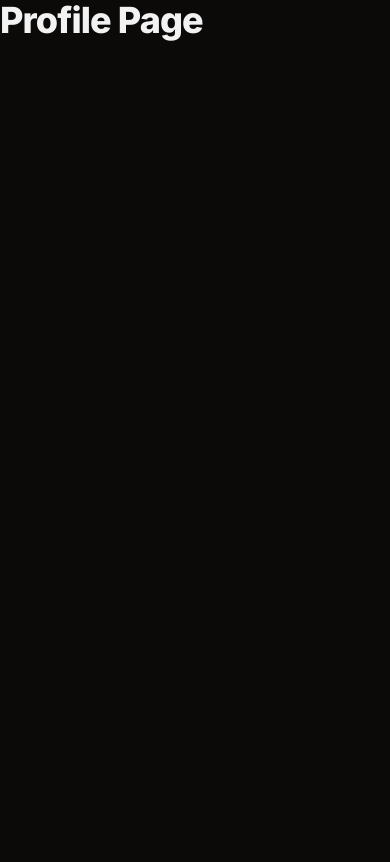
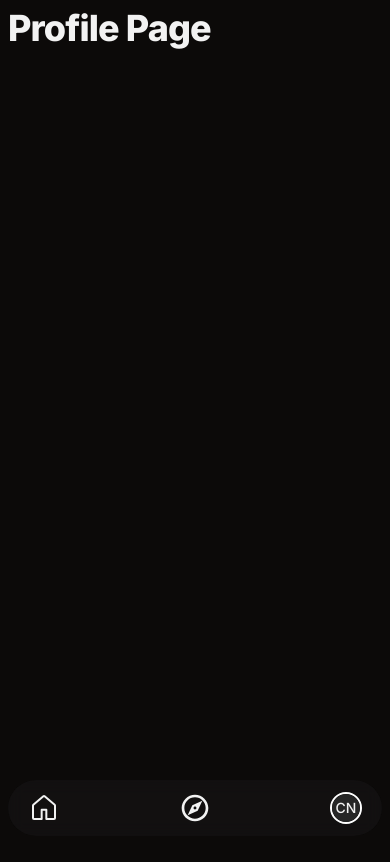
Before and after one commit to sebastiancrintea/AtomFit, a Next.js app: page /profile in a window 390 px wide. Shown: the top 862 px of the page. Built offline with nearby package versions, Linux system fonts and the light colour scheme.

Commit message:
feat(mobile-navigation): added mobile-navigation/small laptop navigation fixes

```diff
--- a/src/app/(authorized)/layout.tsx
+++ b/src/app/(authorized)/layout.tsx
@@ -1,4 +1,5 @@
 import { LaptopNavigaton } from "@/components/shared/navigation/laptop-navigation";
+import { MobileNavigation } from "@/components/shared/navigation/mobile-navigation";
 
 export default function RootLayout({
   children,
@@ -11,7 +12,10 @@ export default function RootLayout({
         <aside className="sticky top-0 hidden h-screen p-2 md:block">
           <LaptopNavigaton />
         </aside>
-        <main className="min-h-[200vh]">{children}</main>
+        <main className="min-h-screen p-2 pb-24 md:pb-0">{children}</main>
+      </section>
+      <section className="fixed bottom-0 w-full p-2 md:hidden">
+        <MobileNavigation />
       </section>
     </>
   );
--- a/src/components/shared/navigation/laptop-navigation.tsx
+++ b/src/components/shared/navigation/laptop-navigation.tsx
@@ -19,10 +19,10 @@ export function LaptopNavigaton() {
   const pathname = usePathname();
   return (
     <>
-      <TooltipProvider>
-        <section className="flex h-full max-w-64 flex-col justify-between rounded-xl bg-secondary/25 p-4">
+      <section className="flex h-full max-w-64 flex-col justify-between rounded-xl bg-secondary/25 p-4">
+        <TooltipProvider>
           <div>
-            <div className="mb-12 transition-all lg:ml-4">
+            <div className="mb-12 transition-all xl:ml-4">
               <Link
                 href={"/home"}
                 className="flex transition-all hover:brightness-150"
@@ -38,7 +38,7 @@ export function LaptopNavigaton() {
                     <Button
                       asChild
                       variant={"ghost"}
-                      className="h-auto text-left text-2xl transition-all lg:justify-start"
+                      className="h-auto text-left text-2xl transition-all xl:justify-start"
                     >
                       <Link
                         href={link.path}
@@ -51,7 +51,7 @@ export function LaptopNavigaton() {
                         ) : (
                           <link.icon size={32} />
                         )}
-                        <span className="hidden lg:block">{link.title}</span>
+                        <span className="hidden xl:block">{link.title}</span>
                       </Link>
                     </Button>
                   </TooltipTrigger>
@@ -103,8 +103,8 @@ export function LaptopNavigaton() {
               Profile
             </TooltipContent>
           </Tooltip>
-        </section>
-      </TooltipProvider>
+        </TooltipProvider>
+      </section>
     </>
   );
 }
--- /dev/null
+++ b/src/components/shared/navigation/mobile-navigation.tsx
@@ -0,0 +1,74 @@
+"use client";
+import { Avatar, AvatarFallback } from "@/components/ui/avatar";
+import { Button } from "@/components/ui/button";
+import {
+  Tooltip,
+  TooltipContent,
+  TooltipProvider,
+  TooltipTrigger,
+} from "@/components/ui/tooltip";
+import { links } from "@/constants/navigation";
+import { cn } from "@/lib/utils";
+import Link from "next/link";
+import { usePathname } from "next/navigation";
+
+export function MobileNavigation() {
+  const pathname = usePathname();
+  return (
+    <>
+      <TooltipProvider>
+        <nav className="flex items-center justify-between rounded-full bg-secondary/25 p-1 backdrop-blur supports-[backdrop-filter]:bg-secondary/25">
+          {links.map((link, index) => (
+            <Tooltip key={index}>
+              <TooltipTrigger asChild>
+                <Button
+                  asChild
+                  variant={"ghost"}
+                  className="size-auto rounded-full"
+                >
+                  <Link
+                    href={link.path}
+                    className={cn({
+                      "font-semibold": pathname === link.path,
+                    })}
+                  >
+                    {pathname === link.path ? (
+                      <link.iconFill size={32} />
+                    ) : (
+                      <link.icon size={32} />
+                    )}
+                  </Link>
+                </Button>
+              </TooltipTrigger>
+              <TooltipContent className="text-sm font-semibold lg:hidden">
+                {link.title}
+              </TooltipContent>
+            </Tooltip>
+          ))}
+          <Tooltip>
+            <TooltipTrigger asChild>
+              <Button
+                variant={"ghost"}
+                asChild
+                className="h-auto w-auto rounded-full"
+              >
+                <Link href={"/profile"} className="flex items-center gap-2">
+                  <Avatar
+                    className={cn("size-[32px] transition-all", {
+                      "border-2 border-white": pathname === "/profile",
+                    })}
+                  >
+                    <AvatarFallback>CN</AvatarFallback>
+                  </Avatar>
+                </Link>
+              </Button>
+            </TooltipTrigger>
+            <TooltipContent className="text-sm font-semibold xl:hidden">
+              Profile
+            </TooltipContent>
+          </Tooltip>
+        </nav>
+      </TooltipProvider>
+    </>
+  );
+}
```
